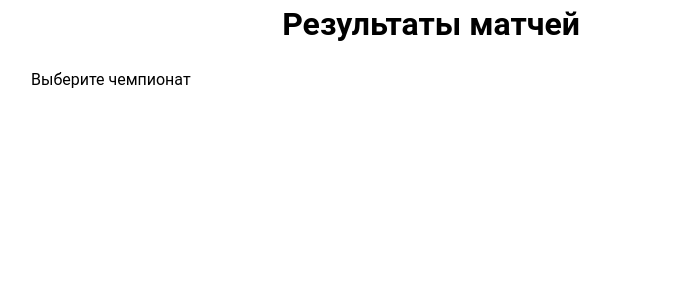
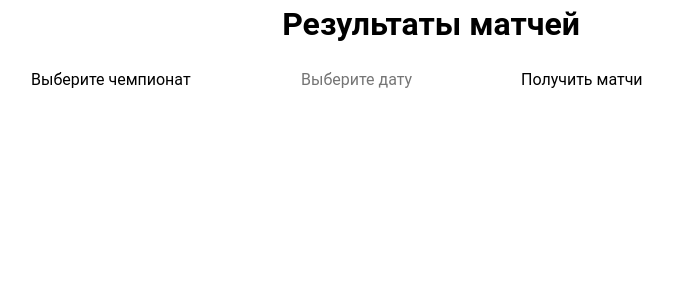
Before and after one commit to aleksy-anishchenko/football-matches-vue-ts, a Vue app: page / in a window 1280 px wide. Shown: the top 300 px of the page, without its empty margins (209-882 px from the left). Built offline with nearby package versions, Linux system fonts and the light colour scheme.

Commit message:
add date filtering

```diff
--- a/src/App.vue
+++ b/src/App.vue
@@ -5,21 +5,6 @@
 </template>
 
 <script setup lang="ts">
-import { watch } from "vue";
-import { useCompetitionStore } from '@/competitionStore';
-import { useCompetitionData } from '@/useCompetitionData';
-
-const store = useCompetitionStore();
-const { fetchCompetitionData } = useCompetitionData()
-
-watch(
-    () => store.selectedCompetition,
-    (newCode) => {
-      if (newCode) {
-        fetchCompetitionData(newCode)
-      }
-    }
-)
 
 </script>
 
--- a/src/competitionStore.ts
+++ b/src/competitionStore.ts
@@ -5,7 +5,6 @@ import type { TCompetition, TMatch } from "@/types/types.ts";
 export const useCompetitionStore = defineStore('competitionStore', () => {
     const matches = ref<TMatch[]>([])
     const competition = ref<TCompetition>()
-    const selectedCompetition = ref<string>('')
 
     function setMatches(newMatches: TMatch[]){
         matches.value = newMatches
@@ -15,16 +14,10 @@ export const useCompetitionStore = defineStore('competitionStore', () => {
         competition.value = newCompetition
     }
 
-    function setSelectedCompetition(newSelectedCompetition: string) {
-        selectedCompetition.value = newSelectedCompetition
-    }
-
     return {
         matches,
         competition,
-        selectedCompetition,
         setMatches,
         setCompetition,
-        setSelectedCompetition,
     }
 })
--- a/src/components/Filter.vue
+++ b/src/components/Filter.vue
@@ -1,25 +1,61 @@
 <template>
   <div>
-    <select v-model="store.selectedCompetition">
+    <select v-model="filters.competition">
       <option value="" disabled hidden>Выберите чемпионат</option>
       <option
-          v-for="c in options"
+          v-for="c in competitionOptions"
           :key="c.id"
           :value="c.code"
       >
         {{ c.name }}
       </option>
     </select>
+
+    <input
+        type="text"
+        v-model="dateFormatted"
+        placeholder="Выберите дату"
+        readonly
+        @focus="open = true"
+    />
+
+    <div v-if="open" class="calendar-popup">
+      <v-date-picker
+          v-model="filters.date"
+          @update:model-value="handleSelect"
+      />
+    </div>
+
+    <button @click="submitFilters">Получить матчи</button>
   </div>
 </template>
 
 <script setup lang="ts">
-import type { FilterOptionList} from "@/types/types.ts";
-import { useCompetitionStore } from "@/competitionStore.ts";
+import { reactive, ref, computed } from "vue";
+import { formatDate } from "@/utils.ts";
+import type { Filters, FilterOptionList } from "@/types/types.ts";
 
-const store = useCompetitionStore()
+const filters = reactive<Filters>({
+  competition: "",
+  date: null,
+});
 
-const options: FilterOptionList = [
+const open = ref(false)
+
+const dateFormatted = computed({
+  get: () => (filters.date ? formatDate(filters.date) : ""),
+  set: () => {}
+})
+
+function handleSelect() {
+  open.value = false
+}
+
+const emit = defineEmits<{
+  (eventName: "filter-submit", payload: Filters): void
+}>();
+
+const competitionOptions: FilterOptionList = [
   { id: 1, name: "Лига чемпионов", code: "CL" },
   { id: 2, name: "Чемпионат Англии. Премьер-лига", code: "PL" },
   { id: 3, name: "Чемпионат Англии. Чемпионшип", code: "ELC" },
@@ -35,8 +71,15 @@ const options: FilterOptionList = [
   { id: 13, name: "Чемпионат Европы", code: "EC" }
 ];
 
+  function submitFilters() {
+    emit("filter-submit", filters);
+  }
+
 </script>
 
 <style scoped>
-
+.calendar-popup {
+  position: absolute;
+  box-shadow: 0 2px 10px rgba(0, 0, 0, 0.5);
+}
 </style>
--- a/src/main.ts
+++ b/src/main.ts
@@ -1,18 +1,22 @@
 import { createApp } from "vue";
+import App from "./App.vue";
 import { createPinia } from "pinia";
-import App from "./App.vue";
 import router from "@/router/router.ts";
+import "@/styles/global.css";
+
 import 'vuetify/styles';
 import { createVuetify } from 'vuetify';
-import "@/styles/global.css";
-
-const app = createApp(App)
+import * as components from "vuetify/components";
+import * as directives from "vuetify/directives";
 
 const pinia = createPinia()
-const vuetify = createVuetify()
+const vuetify = createVuetify({
+    components,
+    directives,
+})
 
 
-app
+createApp(App)
     .use(pinia)
     .use(router)
     .use(vuetify)
--- a/src/pages/Main.vue
+++ b/src/pages/Main.vue
@@ -1,7 +1,7 @@
 <template>
   <div>
     <h1 class="title">Результаты матчей</h1>
-    <Filters />
+    <Filters @filter-submit="handleSubmit" />
     <Competition />
     <MatchList />
   </div>
@@ -11,6 +11,14 @@
 import Filters from "@/components/Filter.vue";
 import Competition from "@/components/Competition.vue";
 import MatchList from "@/components/MatchList.vue";
+import type { Filters as FiltersType } from "@/types/types";
+import { useCompetitionData } from "@/useCompetitionData.ts";
+const { fetchCompetitionData } = useCompetitionData()
+
+function handleSubmit(filters: FiltersType) {
+  fetchCompetitionData(filters);
+}
+
 
 </script>
 
--- a/src/types/types.ts
+++ b/src/types/types.ts
@@ -8,6 +8,11 @@ export enum MatchStatus {
     POSTPONED = "POSTPONED",
     CANCELLED = "CANCELLED",
     AWARDED = "AWARDED",
+}
+
+export type Filters = {
+    competition: string;
+    date: Date | null;
 }
 
 export type FilterOption = {
--- a/src/useCompetitionData.ts
+++ b/src/useCompetitionData.ts
@@ -1,18 +1,35 @@
 import { ref } from 'vue';
 import { useCompetitionStore } from "@/competitionStore.ts";
-import type { TCompetitionData, TMatch } from "@/types/types.ts";
+import { formatDate } from "@/utils.ts";
+import type { Filters, TCompetitionData, TMatch } from "@/types/types.ts";
 
 export const useCompetitionData = () => {
     const store = useCompetitionStore()
     const currentMatch = ref<TMatch | null>(null)
 
-    async function fetchCompetitionData(code: string) {
+    async function fetchCompetitionData(filters: Filters) {
         try {
-            const response = await fetch(`/api/v4/competitions/${code}/matches`, {
+            let url = `/api/v4/competitions/${filters.competition}/matches`
+
+            const params = new URLSearchParams()
+
+            if (filters.date) {
+                const formatted = formatDate(filters.date)
+                params.append("dateFrom", formatted)
+                params.append("dateTo", formatted)
+            }
+
+            const query = params.toString()
+            if (query) {
+                url += `?${query}`
+            }
+
+            const response = await fetch(url, {
                 headers: {
-                    'X-Auth-Token': '35a54fdd83344a17bdf1a99dfc384df8',
-                }
+                    "X-Auth-Token": "35a54fdd83344a17bdf1a99dfc384df8",
+                },
             })
+
             const data: TCompetitionData = await response.json()
             store.setCompetition(data.competition)
             store.setMatches(data.matches)
--- a/src/utils.ts
+++ b/src/utils.ts
@@ -1,4 +1,11 @@
 import { MatchStatus } from "@/types/types.ts";
+
+export function formatDate(date: Date): string {
+    const y = date.getFullYear()
+    const m = String(date.getMonth() + 1).padStart(2, "0")
+    const d = String(date.getDate()).padStart(2, "0")
+    return `${y}-${m}-${d}`
+}
 
 export function formatTime(isoString: string): string {
     const date = new Date(isoString)
```
